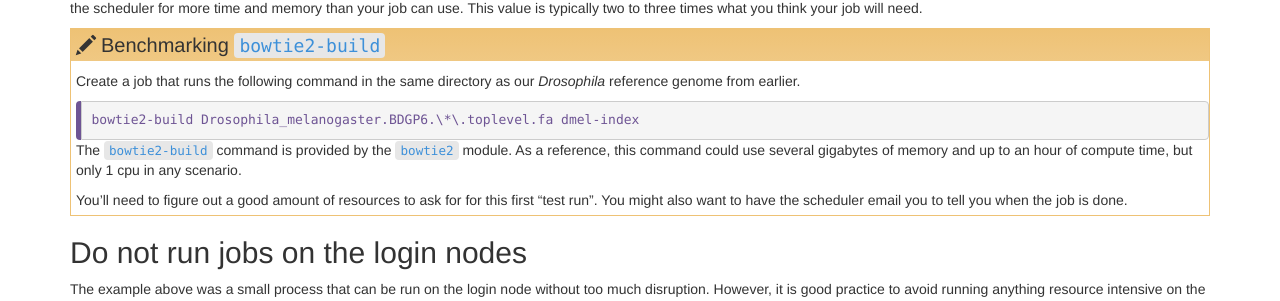
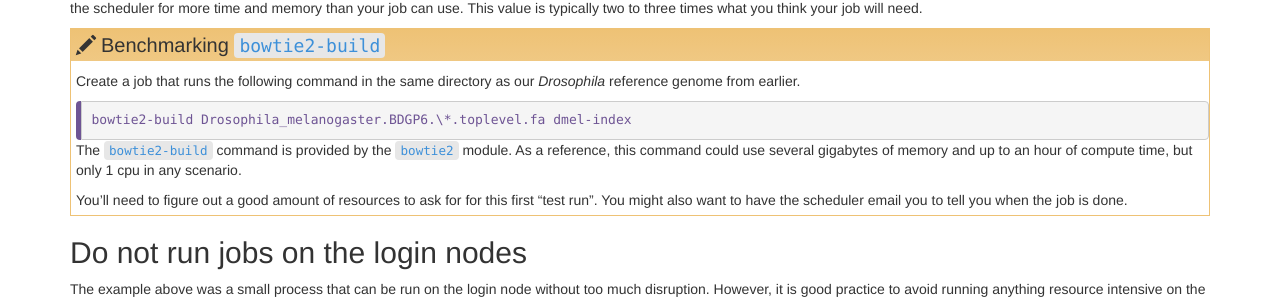
Before and after one commit to khill42/OSC_IntroHPC, a Jekyll site: the page built from _episodes/15-resources.md, in a window 1280 px wide and 900 px high, scrolled down 1020 px. Shown: the part 148-449 px from the top of the window. Built offline with Jekyll 4.4.1, drawn with Linux system fonts in a browser that asks for light colours.

````diff
--- a/_episodes/15-resources.md
+++ b/_episodes/15-resources.md
@@ -58,7 +58,7 @@ This value is typically two to three times what you think your job will need.
 > from earlier.
 >
 > ```
-> bowtie2-build Drosophila_melanogaster.BDGP6.\*\.toplevel.fa dmel-index
+> bowtie2-build Drosophila_melanogaster.BDGP6.\*.toplevel.fa dmel-index
 > ```
 > {: .bash}
 >
````
